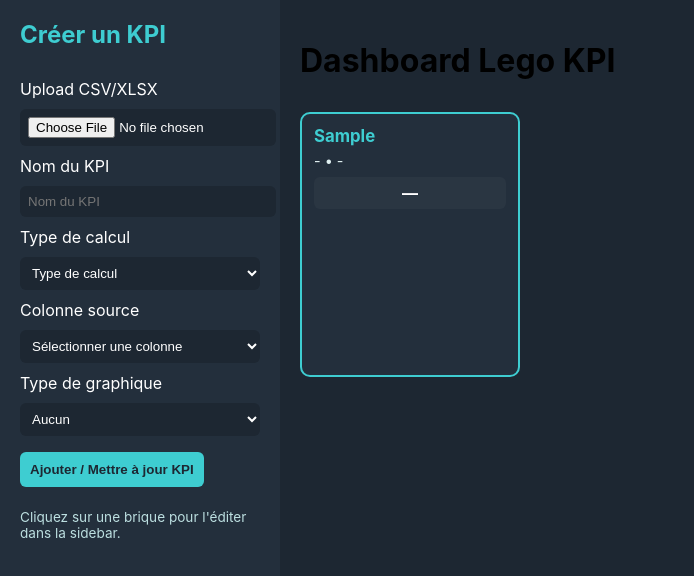
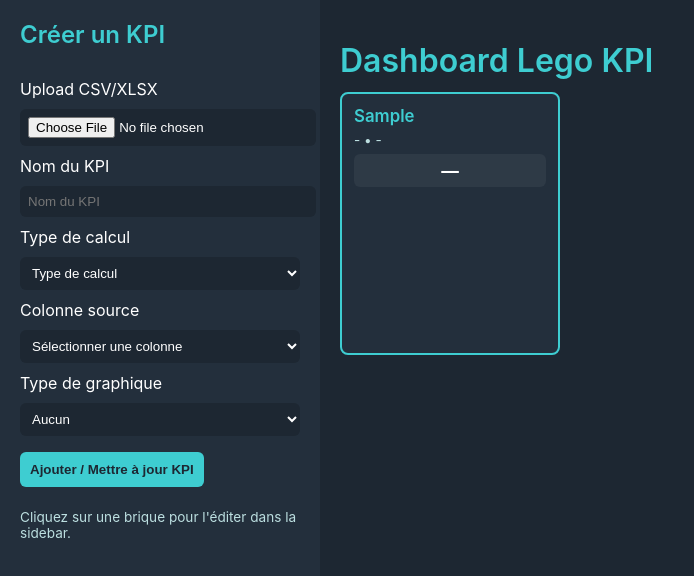
Before and after one commit to b33n-tech/build-tool-v2, a plain HTML site: page index.html in a window 1280 px wide. Both pictures are taken after typing "Sample" into the empty fields and a click on the button "Ajouter / Mettre à jour KPI". Shown: the whole page, without its empty margins (0-694 px from the left). Drawn offline with nearby package versions, Linux system fonts and the light colour scheme.

Commit message:
Update style.css

```diff
--- a/style.css
+++ b/style.css
@@ -1,17 +1,18 @@
+/* === Global === */
 body {
   display: flex;
   font-family: 'Inter', sans-serif;
   margin: 0;
   height: 100vh;
   background-color: #1d2732;
+  color: white;
 }
 
+/* === Sidebar === */
 #sidebar {
   width: 280px;
   background-color: #232f3c;
-  color: white;
   padding: 20px;
-  box-sizing: border-box;
   display: flex;
   flex-direction: column;
   gap: 10px;
@@ -19,7 +20,8 @@ body {
 
 #sidebar h2 {
   color: #3ecdd1;
-  margin-top: 0;
+  margin-top:0;
+  font-weight: 600;
 }
 
 #sidebar input, #sidebar select {
@@ -33,8 +35,8 @@ body {
 
 #sidebar button {
   padding: 10px;
+  border-radius: 6px;
   border: none;
-  border-radius: 6px;
   font-weight: 600;
   cursor: pointer;
   transition: 0.2s;
@@ -46,7 +48,12 @@ body {
 }
 
 #save-btn:hover {
-  background-color: #2bb2ba;
+  background-color: #35b9c1;
+  color: white;
+}
+
+#delete-btn {
+  background-color: #c84c4c;
   color: white;
 }
 
@@ -54,20 +61,24 @@ body {
   background-color: #e05757;
 }
 
+/* === Dashboard === */
 #dashboard {
   flex-grow: 1;
-  display: flex;
-  flex-direction: column;
-  gap: 10px;
   padding: 20px;
-  box-sizing: border-box;
   overflow-y: auto;
 }
 
+#dashboard h1 {
+  color: #3ecdd1;
+  font-weight: 600;
+  margin-bottom: 12px;
+}
+
+/* === KPI Blocks === */
 #kpiContainer {
-  display: flex !important;
-  flex-wrap: wrap !important;
-  gap: 12px !important;
+  display: flex;
+  flex-wrap: wrap;
+  gap: 12px;
   align-items: flex-start;
 }
 
@@ -75,14 +86,13 @@ body {
   width: 220px;
   background-color: #232f3c;
   border: 2px solid #3ecdd1;
-  border-radius: 10px;
+  border-radius: 8px;
   padding: 12px;
-  color: white;
   cursor: grab;
-  transition: transform 0.12s, box-shadow 0.12s;
   box-sizing: border-box;
   user-select: none;
   position: relative;
+  transition: transform 0.12s, box-shadow 0.12s;
 }
 
 .kpi-block:hover {
@@ -94,22 +104,23 @@ body {
   color: #3ecdd1;
   margin: 0 0 6px 0;
   font-size: 1.05rem;
+  font-weight: 600;
 }
 
 .kpi-meta {
-  font-size: 0.9rem;
-  color: #dfeff0;
-  margin-bottom: 8px;
+  font-size: 0.85rem;
+  color: #bcdfe0;
+  margin-bottom: 6px;
 }
 
 .kpi-value {
   font-weight: 700;
-  margin-top: 8px;
-  color: #ffffff;
-  background: rgba(255,255,255,0.03);
+  margin-top: 6px;
   padding: 6px 8px;
   border-radius: 6px;
+  background: rgba(255,255,255,0.05);
   text-align: center;
+  font-size: 1.1rem;
 }
 
 .kpi-chart {
```
